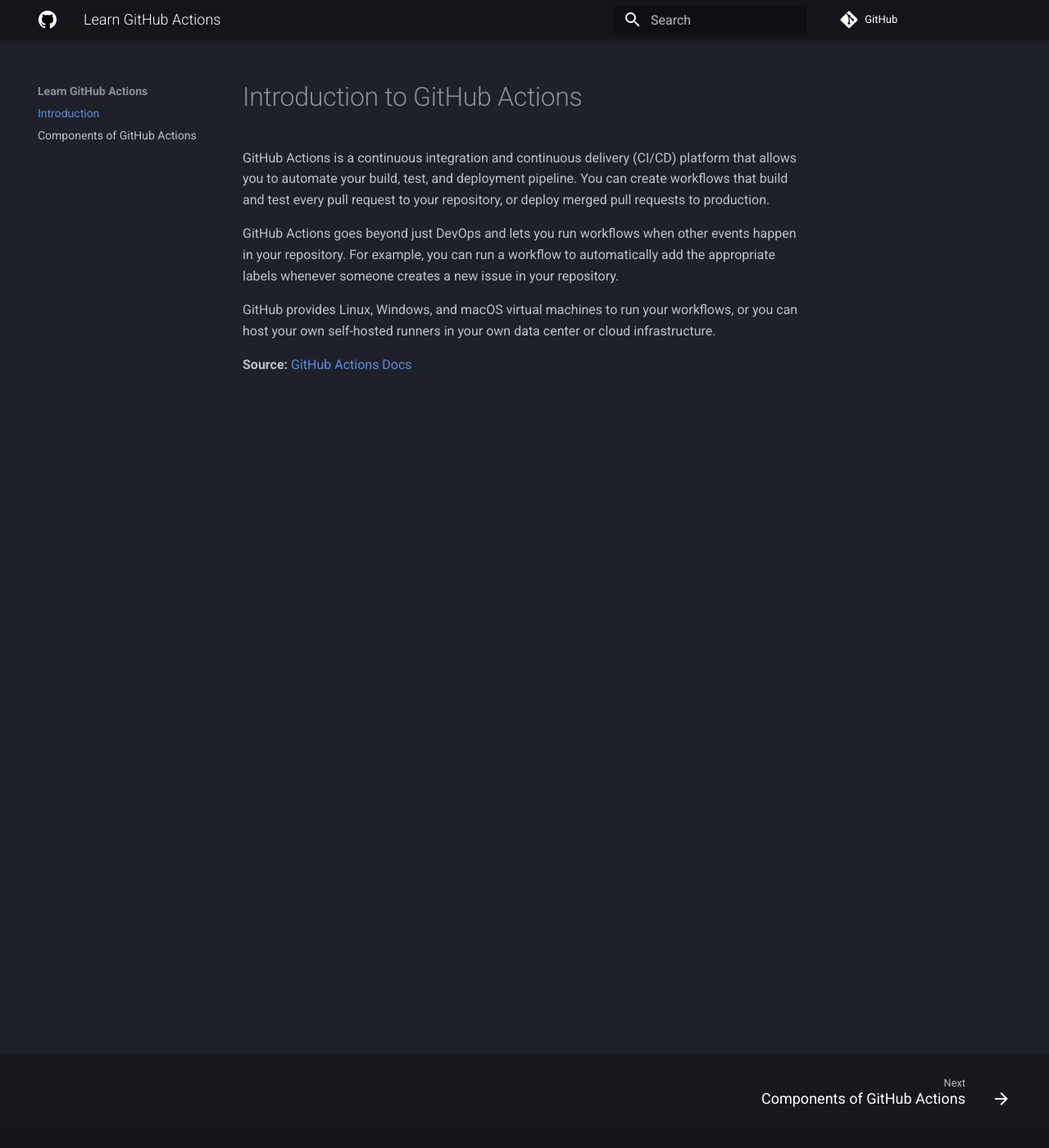
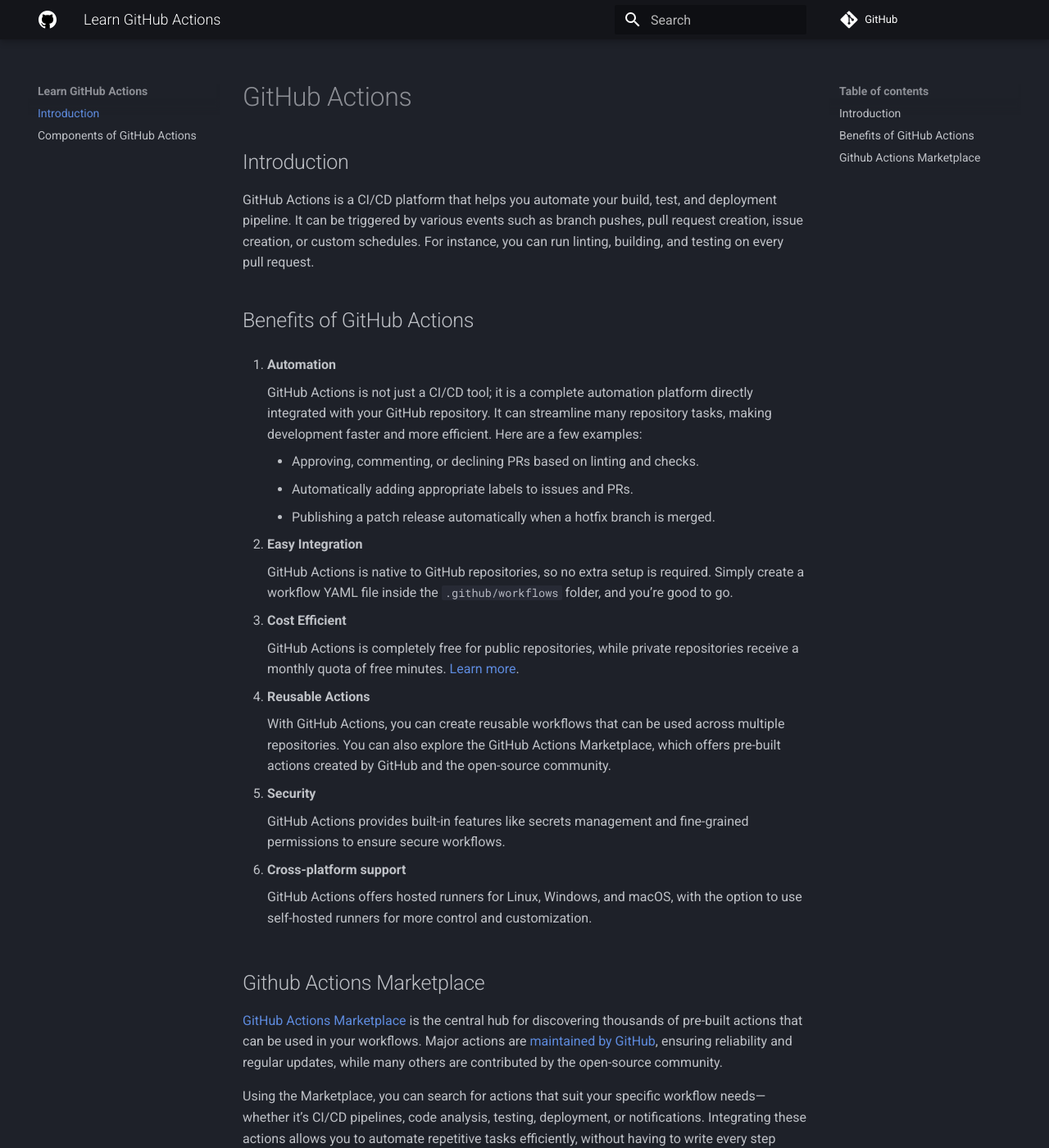
Before and after one commit to aj3sh/learn-github-actions, an MkDocs documentation site: the page built from docs/index.md, in a window 1280 px wide and 1400 px high. Shown: the whole window at 82% size. Built offline with MkDocs 1.6.1 and Material for MkDocs 9.7.7, drawn with Linux system fonts in a browser that asks for light colours; comment, search, counter and statistics services are not loaded; some of the changed text lies outside the part shown.

Commit message:
feat: github intro update

```diff
--- a/docs/index.md
+++ b/docs/index.md
@@ -1,9 +1,41 @@
-# Introduction to GitHub Actions
+# GitHub Actions
 
-GitHub Actions is a continuous integration and continuous delivery (CI/CD) platform that allows you to automate your build, test, and deployment pipeline. You can create workflows that build and test every pull request to your repository, or deploy merged pull requests to production.
+## Introduction
 
-GitHub Actions goes beyond just DevOps and lets you run workflows when other events happen in your repository. For example, you can run a workflow to automatically add the appropriate labels whenever someone creates a new issue in your repository.
+GitHub Actions is a CI/CD platform that helps you automate your build, test, and deployment pipeline. It can be triggered by various events such as branch pushes, pull request creation, issue creation, or custom schedules. For instance, you can run linting, building, and testing on every pull request.
 
-GitHub provides Linux, Windows, and macOS virtual machines to run your workflows, or you can host your own self-hosted runners in your own data center or cloud infrastructure.
+## Benefits of GitHub Actions
 
-**Source:** [GitHub Actions Docs](https://docs.github.com/en/actions/get-started/understand-github-actions#overview)
+1. **Automation**
+
+    GitHub Actions is not just a CI/CD tool; it is a complete automation platform directly integrated with your GitHub repository. It can streamline many repository tasks, making development faster and more efficient. Here are a few examples:
+
+    - Approving, commenting, or declining PRs based on linting and checks.
+    - Automatically adding appropriate labels to issues and PRs.
+    - Publishing a patch release automatically when a hotfix branch is merged.
+
+1. **Easy Integration**
+
+    GitHub Actions is native to GitHub repositories, so no extra setup is required. Simply create a workflow YAML file inside the `.github/workflows` folder, and you’re good to go.
+
+1. **Cost Efficient**
+
+    GitHub Actions is completely free for public repositories, while private repositories receive a monthly quota of free minutes. [Learn more](https://docs.github.com/en/billing/concepts/product-billing/github-actions).
+
+1. **Reusable Actions**
+
+    With GitHub Actions, you can create reusable workflows that can be used across multiple repositories. You can also explore the GitHub Actions Marketplace, which offers pre-built actions created by GitHub and the open-source community.
+
+1. **Security**
+
+    GitHub Actions provides built-in features like secrets management and fine-grained permissions to ensure secure workflows.
+
+1. **Cross-platform support**
+
+    GitHub Actions offers hosted runners for Linux, Windows, and macOS, with the option to use self-hosted runners for more control and customization.
+
+## Github Actions Marketplace
+
+[GitHub Actions Marketplace](https://github.com/marketplace?type=actions) is the central hub for discovering thousands of pre-built actions that can be used in your workflows. Major actions are [maintained by GitHub](https://github.com/actions/), ensuring reliability and regular updates, while many others are contributed by the open-source community.
+
+Using the Marketplace, you can search for actions that suit your specific workflow needs—whether it’s CI/CD pipelines, code analysis, testing, deployment, or notifications. Integrating these actions allows you to automate repetitive tasks efficiently, without having to write every step from scratch.
```
Also changed, not shown: docs/components.md (line endings or trailing spaces), 1 other file.
